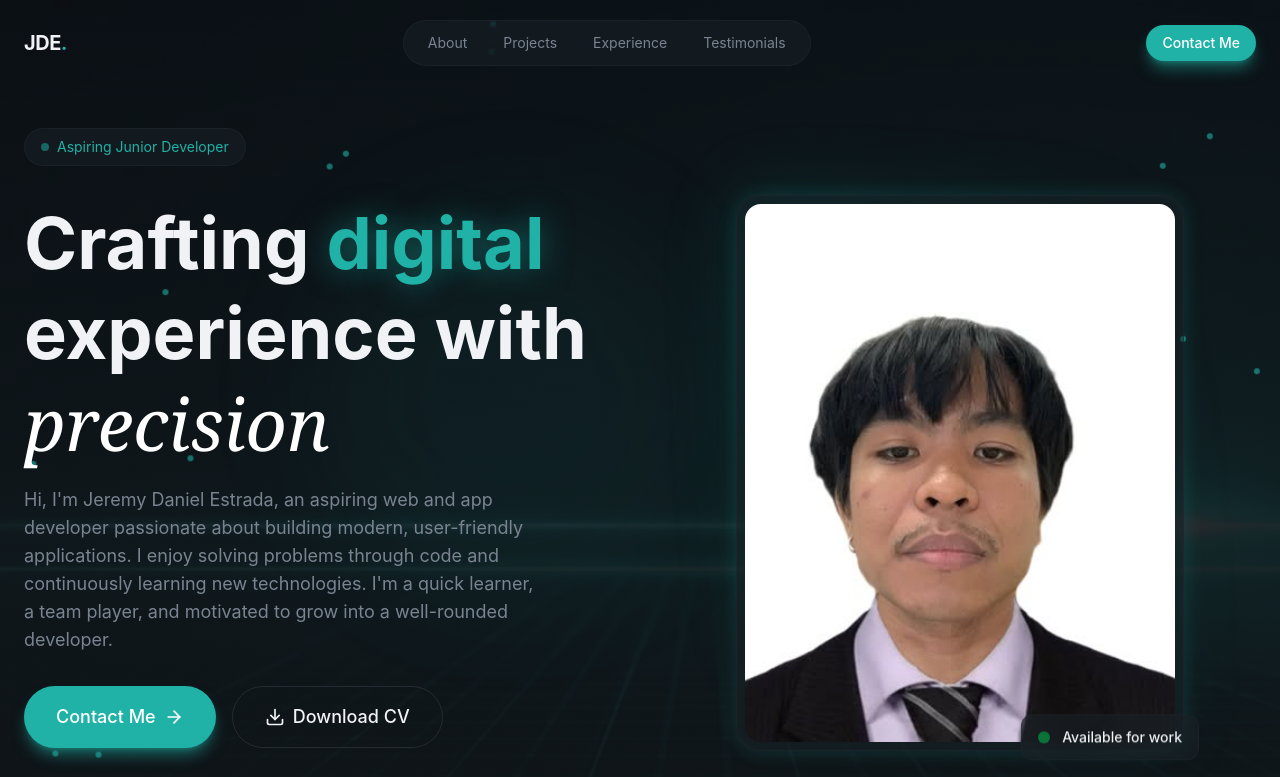
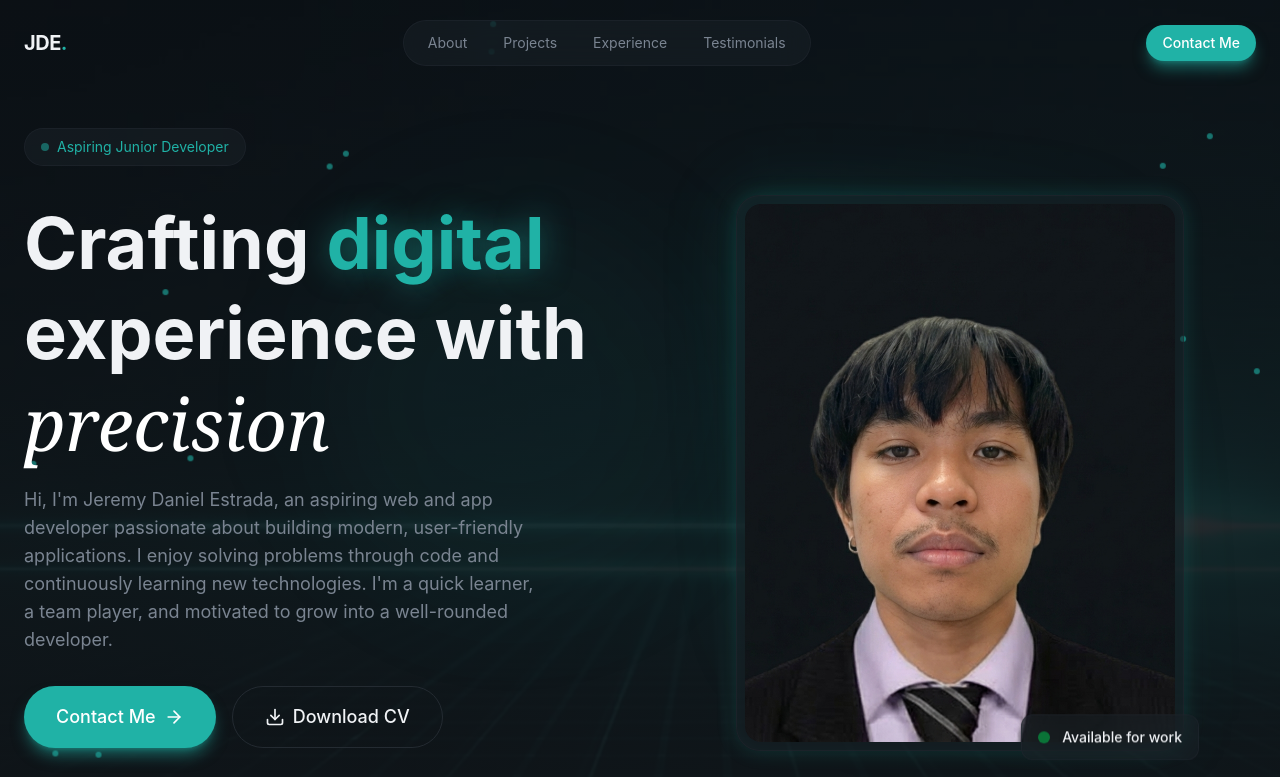
Before and after one commit to jeremydanielestrada/Portfolio-New, a React (Vite) app: page / in a window 1280 px wide. Shown: the top 777 px of the page. Built offline with nearby package versions, Linux system fonts and the light colour scheme.

Commit message:
enhance profile image in hero

```diff
--- a/src/components/sections/Hero.tsx
+++ b/src/components/sections/Hero.tsx
@@ -140,7 +140,7 @@ export const Hero = () => {
               />
               <div className="relative glass rounded-3xl p-2  glow-border">
                 <img
-                  src="/images/profile.jpg"
+                  src="/images/profile.png"
                   alt="Jeremy Daniel Estrada"
                   className="w-full aspect-4/5 object-cover rounded-2xl"
                 />
```
Also changed, not shown: public/images/profile.jpg (deleted), public/images/profile.png (added).
